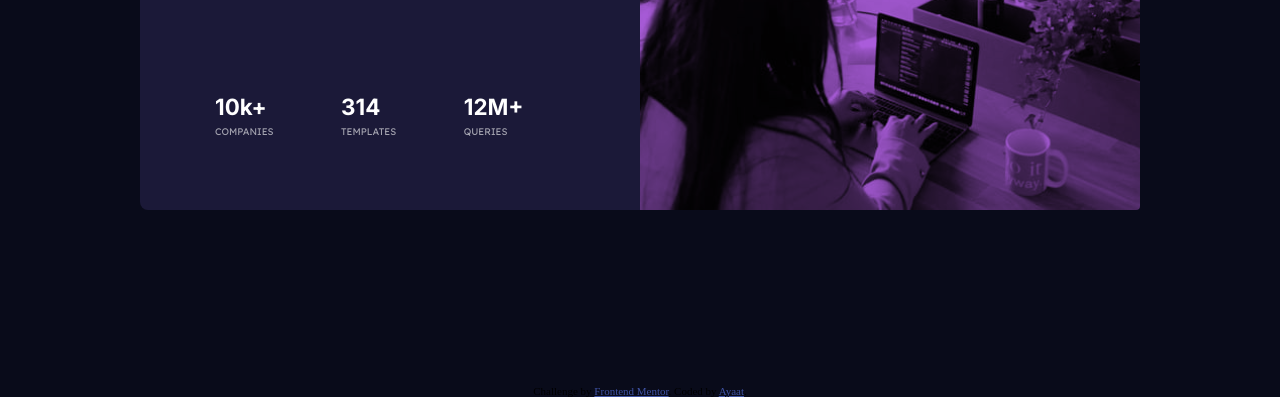
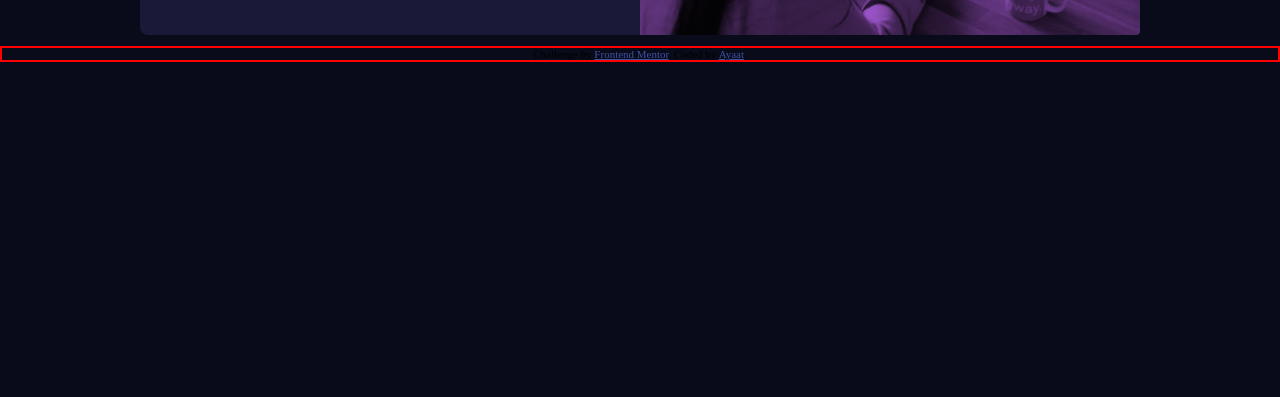
Before and after one commit to Yazeed-git/Stats-Preview-Card-Component, a plain HTML site: page index.html in a window 1280 px wide. Shown: the part 430-827 px from the top of the page. After the commit the page ends 800 px from the top, so only its background shows below. Drawn offline with Linux system fonts and the light colour scheme.

Commit message:
Changed the height of the container

```diff
--- a/css/style.css
+++ b/css/style.css
@@ -42,7 +42,6 @@ body{
 }
 
 .container{
-    height: 100vh;
     background-color: var(--Very-dark-blue);
     display: grid;
     place-items: center;
@@ -186,21 +185,9 @@ body{
 
 }
 
-
-
-
-
-
-
-
-
-
-
-
-
-
 .attribution {
-    /* margin-top: -1em; */
+    border: 2px solid red;
+    margin-top: 1em;
     font-size: 11px;
     text-align: center;
 }
```
